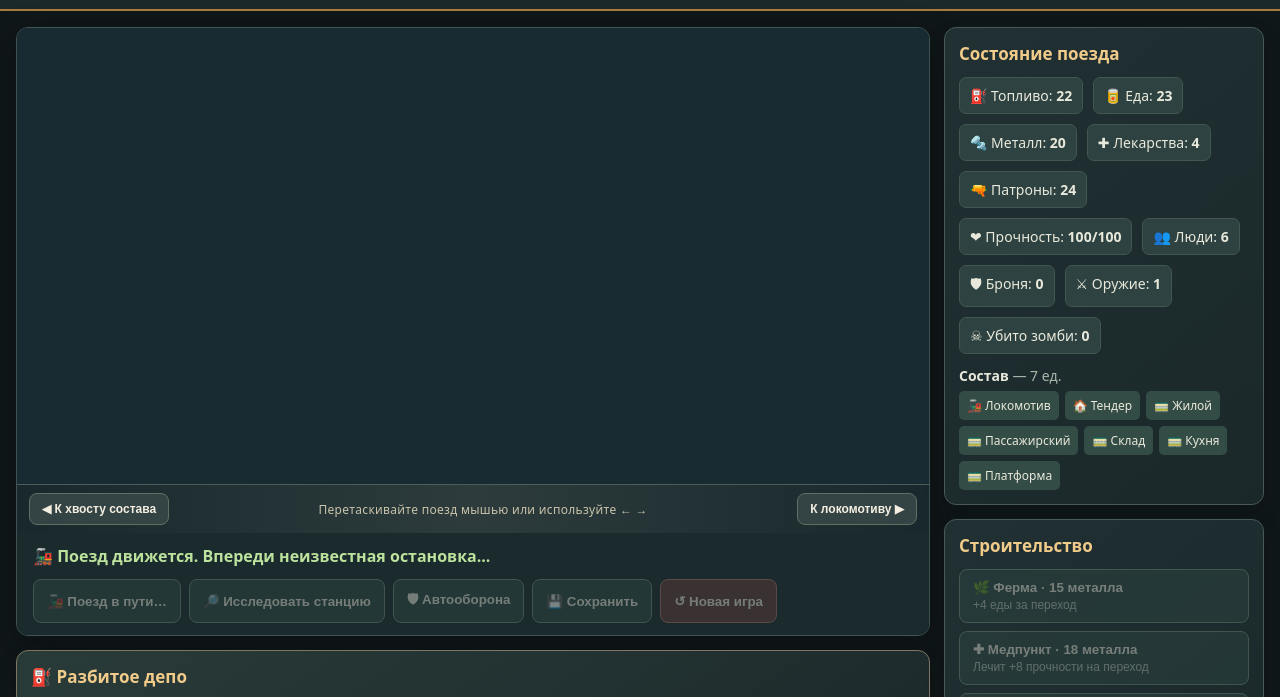
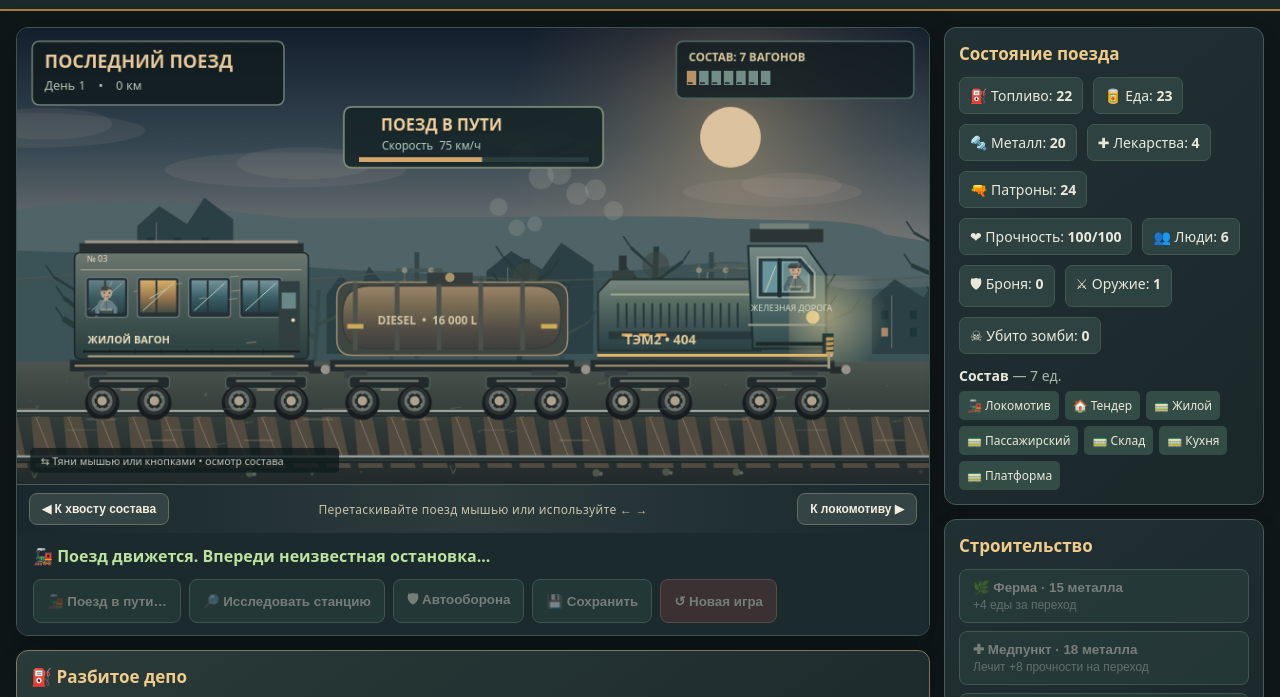
Before and after one commit to swrobotcompany-dev/zhenya, a plain HTML site: page last-train/index.html in a window 1280 px wide. Both pictures are taken after a click on the button "▶ Продолжить путь". Shown: the part 67-764 px from the top of the page. Drawn offline with Linux system fonts and the light colour scheme.

Commit message:
feat: integrate seamless scenery, approaching destination and persistent world position

```diff
--- a/last-train/index.html
+++ b/last-train/index.html
@@ -28,7 +28,7 @@
 .panel{background:linear-gradient(140deg,#213033,#1a282a);box-shadow:0 8px 20px #0002}
 #stats .stat{background:#2d4241;border:1px solid #42574f}button{transition:background .16s,border-color .16s}
 @media(max-width:650px){.viewbar span{display:none}.viewbar{justify-content:space-between}.viewbar button{flex:1}}
-</style><script src="visuals.js"></script><script src="characters.js"></script><script src="combat.js"></script><script src="stations.js"></script></head>
+</style><script src="visuals.js"></script><script src="scenery.js"></script><script src="characters.js"></script><script src="combat.js"></script><script src="stations.js"></script></head>
 <body><header><div><h1>🚂 ПОСЛЕДНИЙ ПОЕЗД</h1><small>Выживание на рельсах • лёгкая браузерная 2D-игра</small></div><div id="headerState"></div></header>
 <main><section><div class="scene"><canvas id="world" width="960" height="480" aria-label="Детализированный поезд и окружающий мир"></canvas><div class="viewbar"><button id="trainTail" type="button">◀ К хвосту состава</button><span>Перетаскивайте поезд мышью или используйте ← →</span><button id="trainFront" type="button">К локомотиву ▶</button></div><div class="info"><div id="status"></div><div class="controls"><button id="move">▶ Продолжить путь</button><button id="search">🔎 Исследовать станцию</button><button id="defend">🛡 Автооборона</button><button id="save">💾 Сохранить</button><button id="reset" class="danger">↺ Новая игра</button></div></div></div>
 <div class="panel" style="margin-top:14px" id="stationPanel" aria-live="polite"></div><div class="panel" style="margin-top:14px"><h2>Журнал экспедиции</h2><div id="log" class="log" aria-live="polite"></div></div></section>
@@ -40,12 +40,15 @@
 'use strict';
 const STORAGE='last_train_save_v1';
 const BASE_TRAIN=['Локомотив','Тендер','Жилой','Пассажирский','Склад','Кухня','Платформа'];
-const initial=()=>({day:1,distance:0,phase:'station',fuel:22,food:23,scrap:20,medicine:4,ammo:24,hp:100,crew:6,armor:0,gun:1,wagons:[...BASE_TRAIN],trainArtVersion:2,scavenged:false,attack:0,wave:null,stationType:0,safePassage:false,kills:0,gameover:false,log:['Пробуждение. Депо разрушено. На восток ведёт единственный путь.']});
+const initial=()=>({day:1,distance:0,worldPosition:0,phase:'station',fuel:22,food:23,scrap:20,medicine:4,ammo:24,hp:100,crew:6,armor:0,gun:1,wagons:[...BASE_TRAIN],trainArtVersion:2,scavenged:false,attack:0,wave:null,stationType:0,safePassage:false,kills:0,gameover:false,log:['Пробуждение. Депо разрушено. На восток ведёт единственный путь.']});
 const config={farm:{name:'Ферма',cost:15,emoji:'🌿',note:'+4 еды за переход'},med:{name:'Медпункт',cost:18,emoji:'✚',note:'Лечит +8 прочности на переход'},work:{name:'Мастерская',cost:22,emoji:'⚙',note:'+3 металлолома за переход'},guard:{name:'Охранный',cost:25,emoji:'🛡',note:'+2 к силе обороны'}};
 let s;
 try{
  const saved=JSON.parse(localStorage.getItem(STORAGE));
  s=saved&&Array.isArray(saved.wagons)?{...initial(),...saved}:initial();
+ // Older saved games did not track world coordinates. Assign an approximate stable start.
+ if(saved&&Array.isArray(saved.wagons)&&!Number.isFinite(saved.worldPosition))
+   s.worldPosition=Math.max(0,Number(s.distance)||0)*130;
  if(saved&&Array.isArray(saved.wagons)&&(!saved.trainArtVersion||saved.trainArtVersion<2)){
    s.wagons=[...BASE_TRAIN,...saved.wagons.filter(w=>!BASE_TRAIN.includes(w))];
    s.trainArtVersion=2;
@@ -64,8 +67,7 @@
  if(s.fuel<3){write('Не хватает топлива: нужно 3. Исследуйте станцию или обменяйте металлолом на топливо.');render();return}
  const journeyKm=rand(12,24);
  const destinationType=chooseStation(s.stationType);
- if(startTrainJourney(5200,()=>finishTravel(journeyKm,destinationType))){
-   TrainArt.journey.destinationType=destinationType;
+ if(startTrainJourney(5200,()=>finishTravel(journeyKm,destinationType),{from:s.stationType,to:destinationType})){
    write('Состав отправляется со станции. Впереди '+journeyKm+' км пути.');
    render();
  }
@@ -78,7 +80,7 @@
  if(has('Мастерская'))gain('scrap',3);
  if(has('Медпункт'))s.hp=Math.min(100,s.hp+8);
  if(s.food===0){gain('crew',-1);write('Из-за голода погиб один выживший.')}
- s.day++;s.distance+=journeyKm;s.scavenged=false;s.wave=null;s.stationType=destinationType;
+ s.day++;s.distance+=journeyKm;s.worldPosition=TrainArt.worldDistance;s.scavenged=false;s.wave=null;s.stationType=destinationType;
  const roll=s.safePassage?1:(s.day===2?0:Math.random());
  s.safePassage=false;
  if(roll<.50){
@@ -170,7 +172,7 @@
 function randStable(i,a,b){return a+((i*17+23)%(b-a+1))}
 $('move').onclick=travel;$('search').onclick=search;$('defend').onclick=defend;
 $('save').onclick=()=>{save();write('Сохранение выполнено.');render()};
-$('reset').onclick=()=>{if(TrainArt.journey?.active)return;if(confirm('Начать новую экспедицию? Текущий прогресс будет удалён.')){s=initial();render()}};
+$('reset').onclick=()=>{if(TrainArt.journey?.active)return;if(confirm('Начать новую экспедицию? Текущий прогресс будет удалён.')){s=initial();TrainArt.worldDistance=0;TrainArt.movingDistance=0;TrainArt.wheelRotation=0;TrainArt.camera=trainCameraBounds(s).max;TrainArt.target=TrainArt.camera;render()}};
 $('buildings').onclick=e=>{const b=e.target.closest('[data-build]');if(b)build(b.dataset.build)};
 $('stationPanel').onclick=e=>{const b=e.target.closest('[data-station]');if(b&&!b.disabled)executeStationChoice(s,Number(b.dataset.station))};
 $('upgrades').onclick=e=>{const b=e.target.closest('[data-upgrade]');if(b)upgrade(b.dataset.upgrade)};
```
